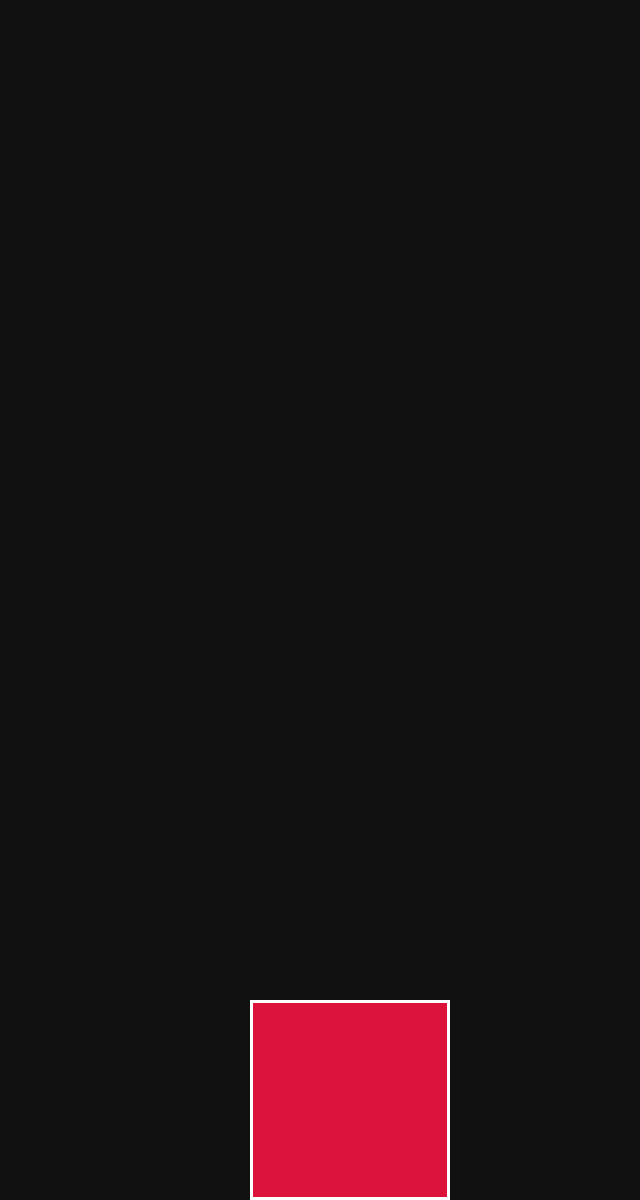
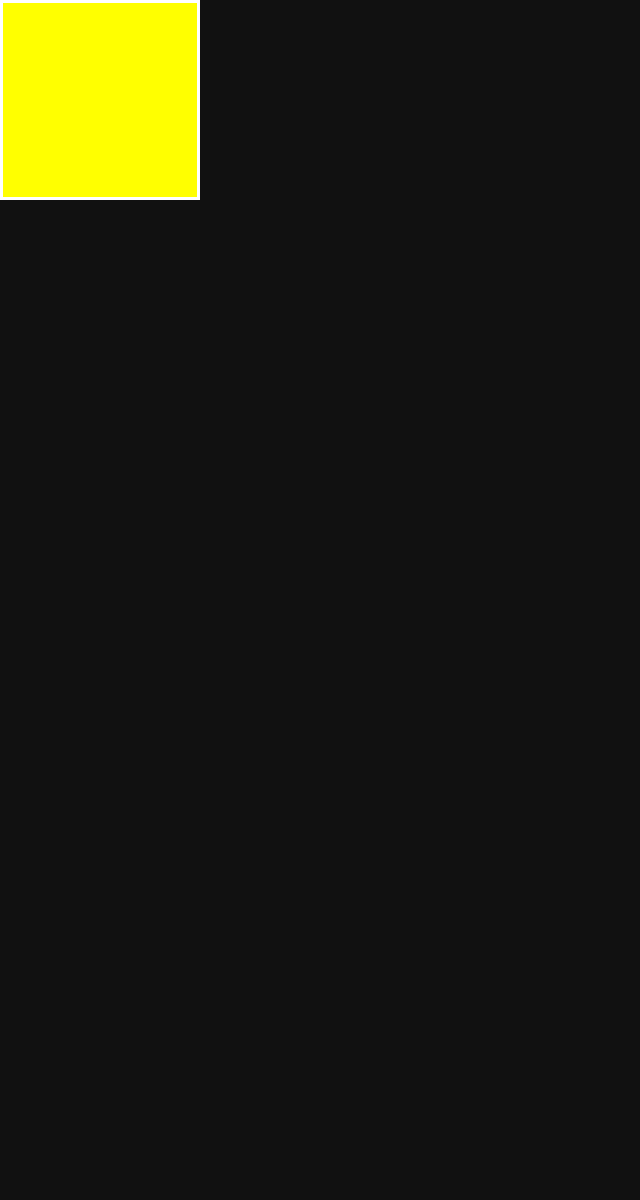
Before and after one commit to abhishek6164/Framer_Motion, a React (Vite) app: page / in a window 1280 px wide. Shown: the whole page, without its empty margins (0-640 px from the left). After the commit the page ends 800 px from the top, so only its background shows below. Built offline with nearby package versions, Linux system fonts and the light colour scheme.

Commit message:
refactor: update motion import and simplify App component structure

```diff
--- a/src/App.jsx
+++ b/src/App.jsx
@@ -1,31 +1,18 @@
 import React from 'react'
-import { motion } from 'framer-motion'
+import {motion} from 'motion/react'
 const App = () => {
+  return (
+    <motion.div
+    whileHover={{
+      background:'yellow'
+    }}
+    whileTap={{
+      scale:0.9
+    }} className='box'
+    >
 
-  return (
 
-    // <div className="scroll-container">
-    //   <motion.div
-    //     className="scroll-text"
-    //     animate={{ x: ["100%", "-100%"] }}
-    //     transition={{
-    //       repeat: Infinity,
-    //       duration: 10,
-    //       ease: "linear",
-    //     }}
-    //   >
-    //     Abhishek Radhakishan Pipariye &nbsp; 🚀&nbsp; Abhishek Radhakishan Pipariye &nbsp; 🚀&nbsp; {/* repeat for infinite feel */}
-    //   </motion.div>
-    // </div>
-
-    <div>
-      <motion.div className="box"
-      animate={{
-        x:[0,700,500,300,200,1000,250],
-        y:[0,0,400,200,110,500,1000]
-      }}
-      transition={{duration:4,delay:1}} ></motion.div>
-    </div>
+    </motion.div>
   )
 }
 
```
